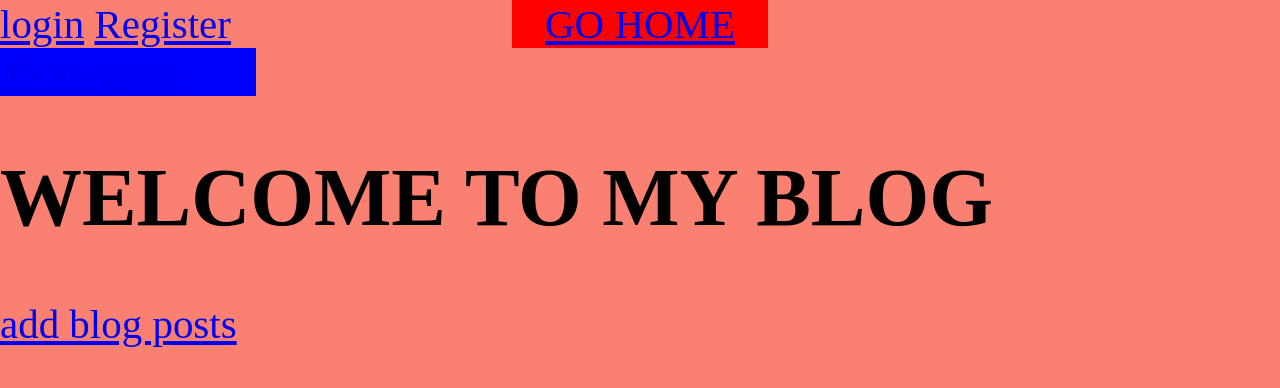
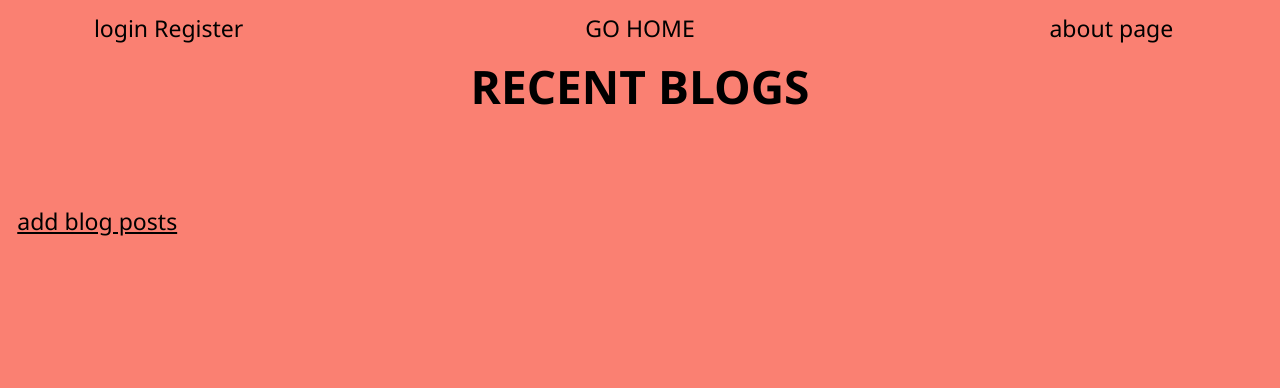
Before and after one commit to Mjames951/teaching-Sanjay-Django, a Django app: page / in a window 1280 px wide. Shown: the top 388 px of the page. Run offline with Django 5.2, Linux system fonts and the light colour scheme; data that the repository does not hold is empty.

Commit message:
layout changes and added CSS.

```diff
--- a/blog/static/css/base.css
+++ b/blog/static/css/base.css
@@ -2,7 +2,10 @@ html {
     color-scheme: light dark;
     --textcolor: light-dark(black, white);
     --maincolor: light-dark(salmon, purple);
+    font-family: 'Segoe UI', Tahoma, Geneva, Verdana, sans-serif;
     font-size: 3.2vw;
+    --p5padding: .5rem .5rem .5rem .5rem;
+    --p25padding: .25rem .25rem .25rem .25rem;
 }
 
 body {
@@ -18,25 +21,48 @@ div {
 nav {
     background-color: salmon;
     overflow: hidden;
+    display: grid;
+    grid-template-columns: 25% 50% 25%;
+    text-align: center;
+    padding: var(--p5padding);
+}
+
+nav a {
+    text-decoration: none;
 }
 
 nav p {
     display: inline;
 }
 
-.nav-left {
-    float: left;
-    width: 40%;
+h1,
+h2 {
+    text-align: center;
+    margin: 0;
 }
 
-.nav-middle {
-    text-align: center;
-    width: 20%;
-    background-color: red;
+a {
+    color: var(--textcolor)
 }
 
-.nav-right {
-    float: left;
-    width: 20%;
-    background-color: blue;
+.blog-list-item {
+    background-color: light-dark(aliceblue, black);
+    border-radius: 0.5rem;
+    padding: 1rem .5rem 0;
+    margin-bottom: .5rem;
 }
+
+.maincontent {
+    padding: 0 .75rem 0;
+}
+
+.subtitle {
+    margin: 0;
+    color: gray;
+}
+
+@media screen and (min-width: 1000px) {
+    html{
+        font-size: 1.8vw;
+    }
+}
--- a/blog/static/css/blogpost.css
+++ b/blog/static/css/blogpost.css
@@ -1,5 +1,5 @@
 img {
-    float: left;
+    margin: .5rem 25% 0;
     max-width: 50%;
 }
 
--- a/blog/templates/blog/base.html
+++ b/blog/templates/blog/base.html
@@ -33,8 +33,10 @@
         </div>
     </nav>
 
+    <div class="maincontent">
     {% block content %}
     ayo man you forgot stuff!
     {% endblock %}
+    </div>
 </body>
 </html>
--- a/blog/templates/blog/blogpost.html
+++ b/blog/templates/blog/blogpost.html
@@ -12,7 +12,7 @@
 
 <h1>{{ post.title }}{% if user.is_superuser %}<a href="{% url 'editpost' id=post.id %}">(edit)</a>{% endif %}</h1>
 {% if post.image %}<img src="{{ post.image.url }}" style="max-width: 300px; max-height: 300px;">{% endif %}
-<p>{{ post.content }}</p>
+<h3>{{ post.content }}</h3>
 
 <div class="comments">
 
--- a/blog/templates/blog/index.html
+++ b/blog/templates/blog/index.html
@@ -6,10 +6,21 @@
 
 
 {% block content %}
-    <h1>WELCOME TO MY BLOG</h1>
-    {% for post in posts %}
-    <h2><a href="{% url 'blogpost' id=post.id %}">{{ post.title }}</a></h2>
-    <p>by: <a href="{% url 'userpage' username=post.author.username %}">{{ post.author.username }}</a>, {{ post.created_at|date:"l, M j, Y" }}</p>
-    {% endfor %}
-    <a href="{% url 'addpost' %}"><p>add blog posts</p></a>
+
+<h1>RECENT BLOGS</h1>
+{% for post in posts %}
+<div class="blog-list-item">
+        <h2><a href="{% url 'blogpost' id=post.id %}">{{ post.title }}</a></h2>
+    <p class="subtitle">by: <a href="{% url 'userpage' username=post.author.username %}">{{ post.author.username }}</a>, {{ post.created_at|date:"l, M j, Y" }}</p>
+    {% if post.content|length > 39 %}
+        <p>{{ post.content|slice:":40" }}...</p>
+    {% else %}
+        <p>{{ post.content }}</p>
+    {% endif %}
+</div>
+{% endfor %}
+<br>
+<br>
+<a href="{% url 'addpost' %}"><p>add blog posts</p></a>
+
 {% endblock %}
--- a/blog/views.py
+++ b/blog/views.py
@@ -56,7 +56,9 @@ def deleteComment(request, id):
 def about(request):
     return render(request, "blog/about.html", context=None)
 
+
 def addPost(request):
+    if not request.user.is_authenticated: return redirect("login")
     if request.method == "POST":
         form = AddPostForm(request.POST, request.FILES)
         if form.is_valid():
```
